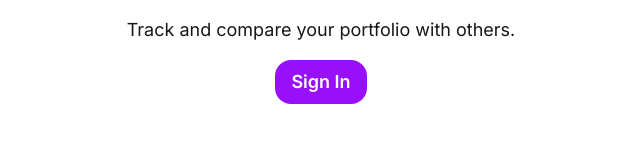
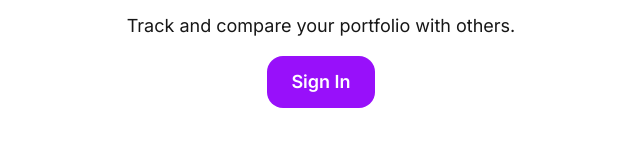
Before and after one commit to bdeguio/x, a Next.js app: page / in a window 1280 px wide. Shown: the part 366-512 px from the top of the page, without its empty margins (319-959 px from the left). Built offline with nearby package versions, Linux system fonts and the light colour scheme.

Commit message:
update 1

```diff
--- a/package.json
+++ b/package.json
@@ -26,7 +26,7 @@
     "@types/react-dom": "^19",
     "eslint": "^9",
     "eslint-config-next": "15.2.4",
-    "tailwindcss": "^4",
+    "tailwindcss": "^4.1.5",
     "typescript": "^5"
   }
 }
--- a/src/app/page.tsx
+++ b/src/app/page.tsx
@@ -5,9 +5,13 @@ export default function HomePage() {
     <main className="flex flex-col items-center justify-center min-h-screen p-8">
       <h1 className="text-3xl font-bold mb-4">Welcome to Arena 👋</h1>
       <p className="mb-4 text-lg">Track and compare your portfolio with others.</p>
-        <Link href="/sign-in" className="inline-block rounded-2xl bg-purple-600 px-4 py-2 text-white text-lg font-semibold hover:bg-purple-700 transition">
-          Sign In
-        </Link>
+
+      <Link
+        href="/sign-in"
+        className="inline-block rounded-2xl bg-purple-600 px-6 py-3 text-white text-lg font-semibold hover:bg-purple-700 transition"
+      >
+        Sign In
+      </Link>
     </main>
   );
 }
--- a/src/components/Sidebar.tsx
+++ b/src/components/Sidebar.tsx
@@ -15,7 +15,7 @@ export default function Sidebar({ isOpen, onRefresh }: Props) {
 
   useEffect(() => {
     async function loadUserId() {
-      const res = await fetch('/api/userid');
+      const res = await fetch('/api/sync-profile');
       const data = await res.json();
       setUserId(data?.id || 'XXXXXX');
     }
```
Also changed, not shown: 1 other file (tests, documents, lock files or other folders).
